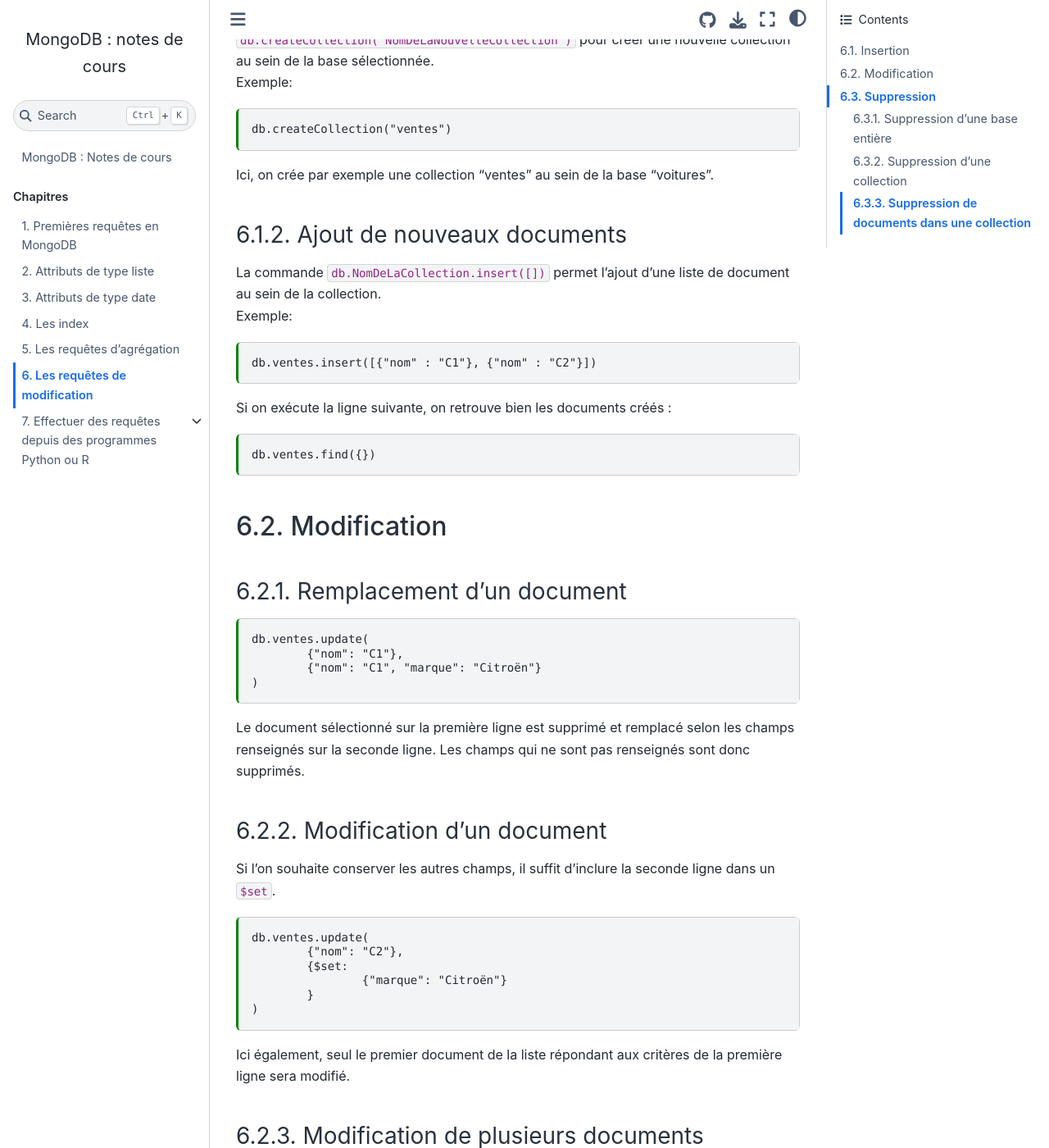
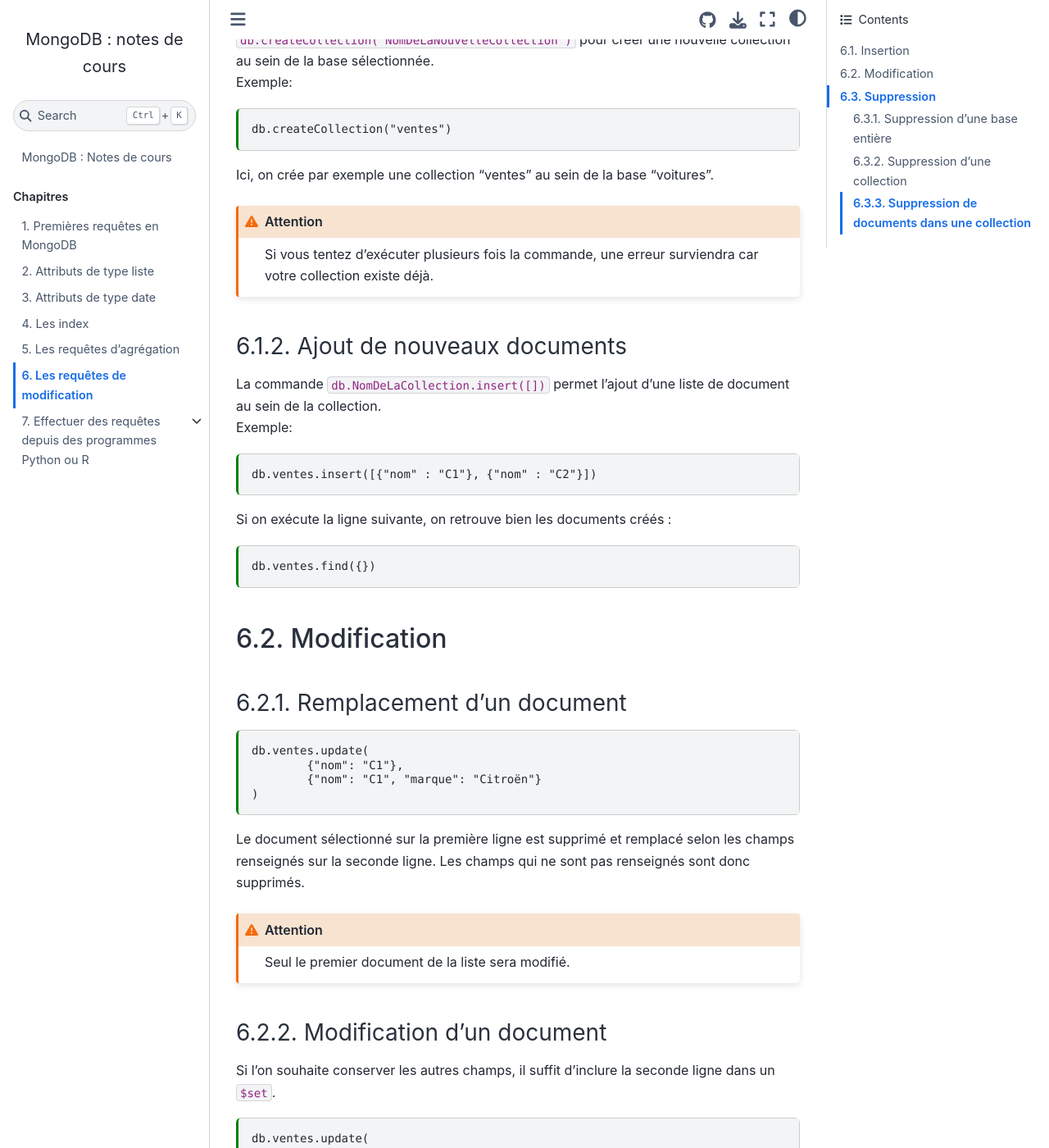
Before and after one commit to rtavenar/mongo_book, a Jupyter Book: the page built from content/06_modif.md, in a window 1280 px wide and 1400 px high, scrolled down 535 px. Shown: the whole window at 82% size. Built offline with Jupyter Book 1.0.4 settings and Sphinx 7.4.7 and the Sphinx Book theme 1.1.4, drawn with Linux system fonts in a browser that asks for light colours.

Commit message:
Bugfixes

````diff
--- a/content/06_modif.md
+++ b/content/06_modif.md
@@ -39,7 +39,7 @@ db.createCollection("ventes")
 
 Ici, on crée par exemple une collection "ventes" au sein de la base "voitures".
 
-```{admonition}
+```{admonition} Attention
 :class: warning
 Si vous tentez d'exécuter plusieurs fois la commande, une erreur surviendra car votre collection existe déjà.
 ```
@@ -70,7 +70,7 @@ db.ventes.update(
 ```
 Le document sélectionné sur la première ligne est supprimé et remplacé selon les champs renseignés sur la seconde ligne. Les champs qui ne sont pas renseignés sont donc supprimés.
 
-```{admonition}
+```{admonition} Attention
 :class: warning
 Seul le premier document de la liste sera modifié.
 ```
````
Also changed, not shown: content/01_find.md (+0 -6 lines), content/03_dates.md (+1 -1 lines), content/05_agreg.md (+1 -1 lines), content/07_scripts_R.md (+8 -8 lines).
